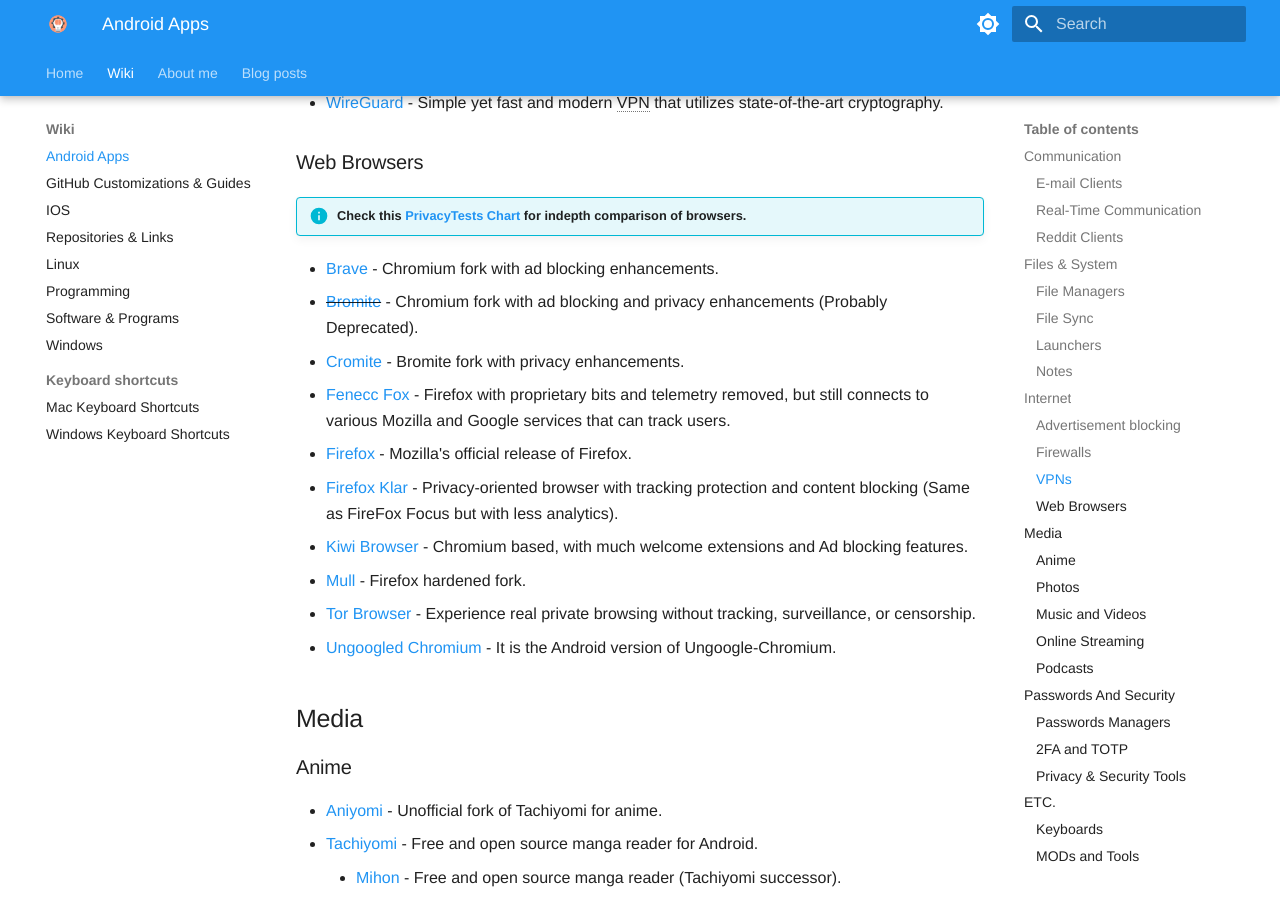
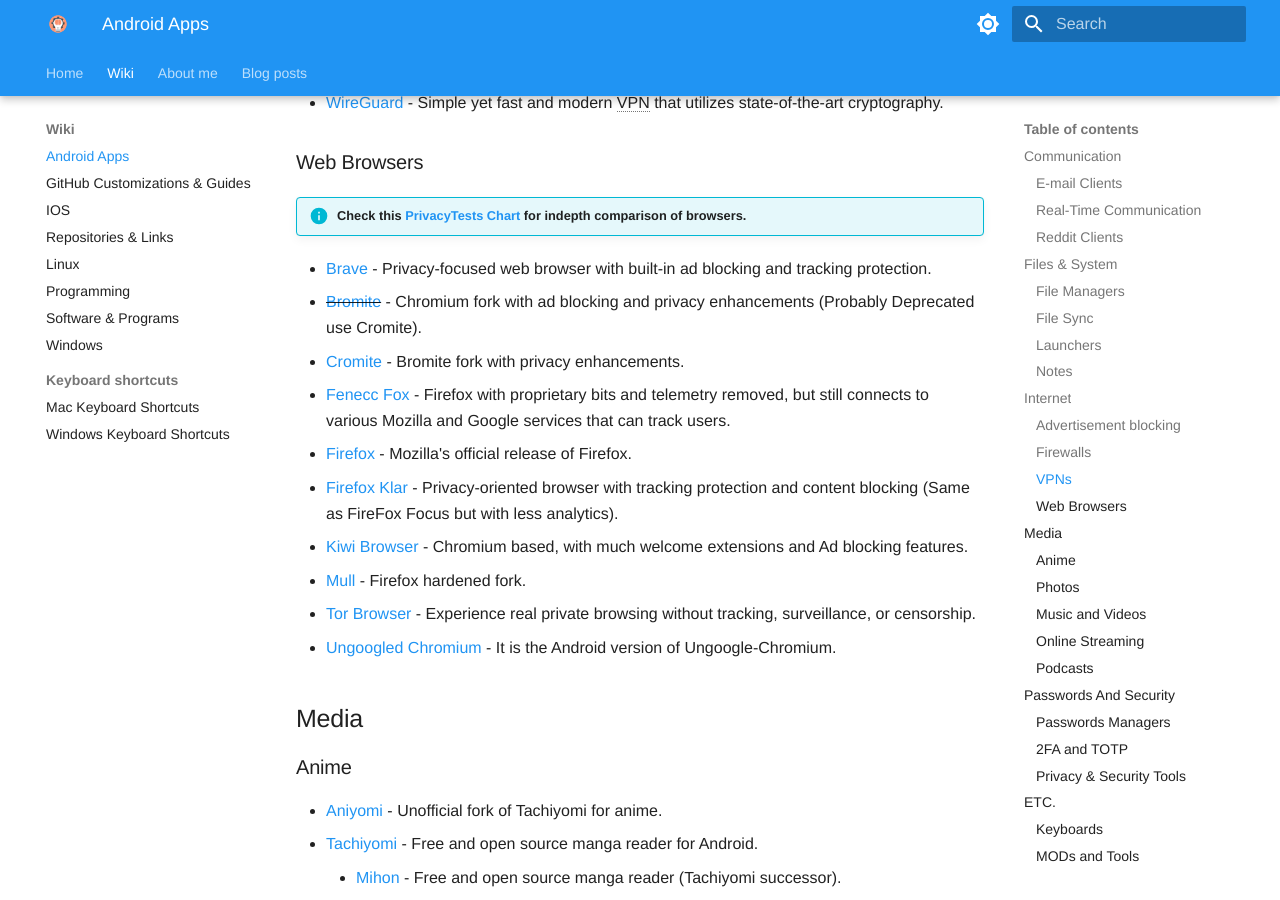
Before and after one commit to ZivSimchoni/Zwiki, an MkDocs documentation site: the page built from docs/Wiki/Android.md, in a window 1280 px wide and 900 px high, scrolled down 2453 px. Built offline with MkDocs 1.6.1 and Material for MkDocs 9.7.7, drawn with Linux system fonts in a browser that asks for light colours; some web fonts are replaced.

Commit message:
Fix not accurate browser description

```diff
--- a/docs/Wiki/Android.md
+++ b/docs/Wiki/Android.md
@@ -84,8 +84,8 @@
 
 !!! info "Check this [PrivacyTests Chart](https://privacytests.org/android.html) for indepth comparison of browsers."
 
--   [Brave](https://brave.com/) - Chromium fork with ad blocking enhancements.
--   ~~[Bromite](https://www.bromite.org)~~ - Chromium fork with ad blocking and privacy enhancements (Probably Deprecated).
+-   [Brave](https://brave.com/) - Privacy-focused web browser with built-in ad blocking and tracking protection.
+-   ~~[Bromite](https://www.bromite.org)~~ - Chromium fork with ad blocking and privacy enhancements (Probably Deprecated use Cromite).
 -   [Cromite](https://github.com/uazo/cromite) - Bromite fork with privacy enhancements.
 -   [Fenecc Fox](https://f-droid.org/en/packages/org.mozilla.fennec_fdroid) - Firefox with proprietary bits and telemetry removed, but still connects to
     various Mozilla and Google services that can track users.
```
